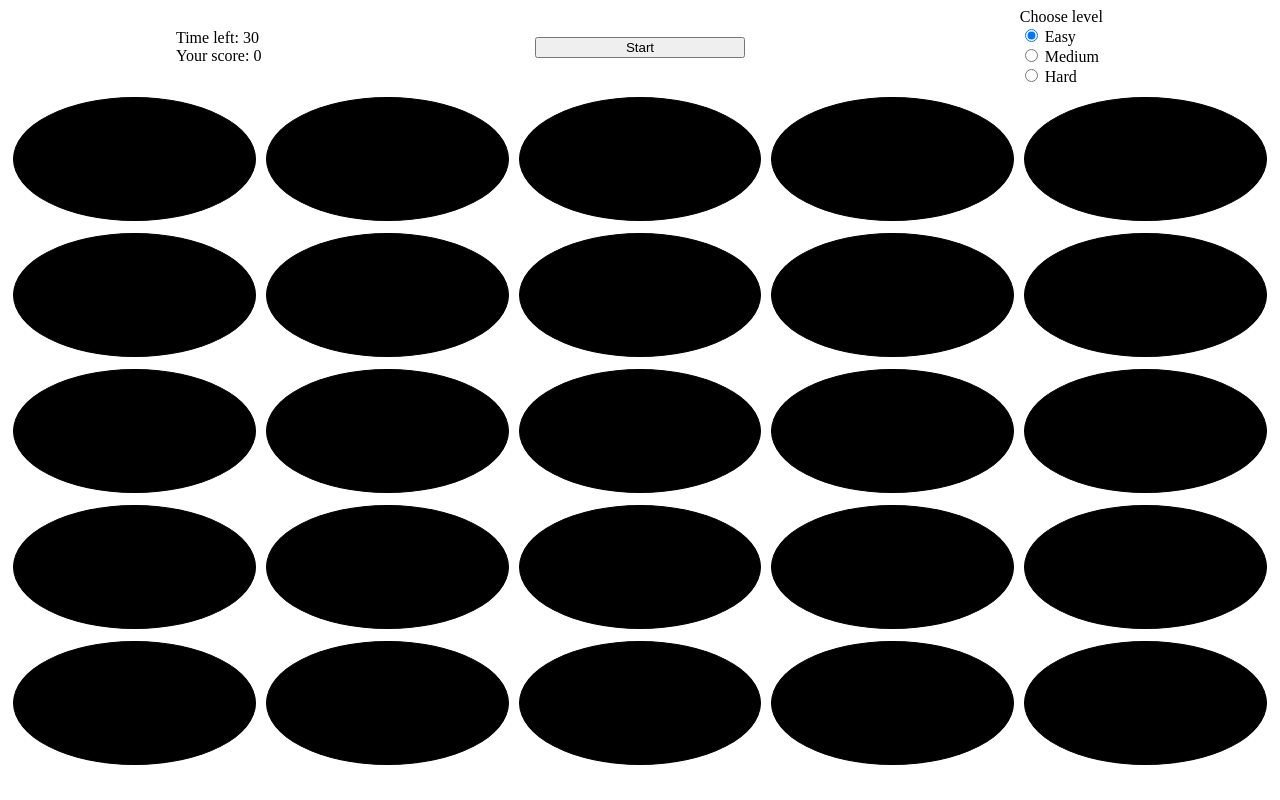
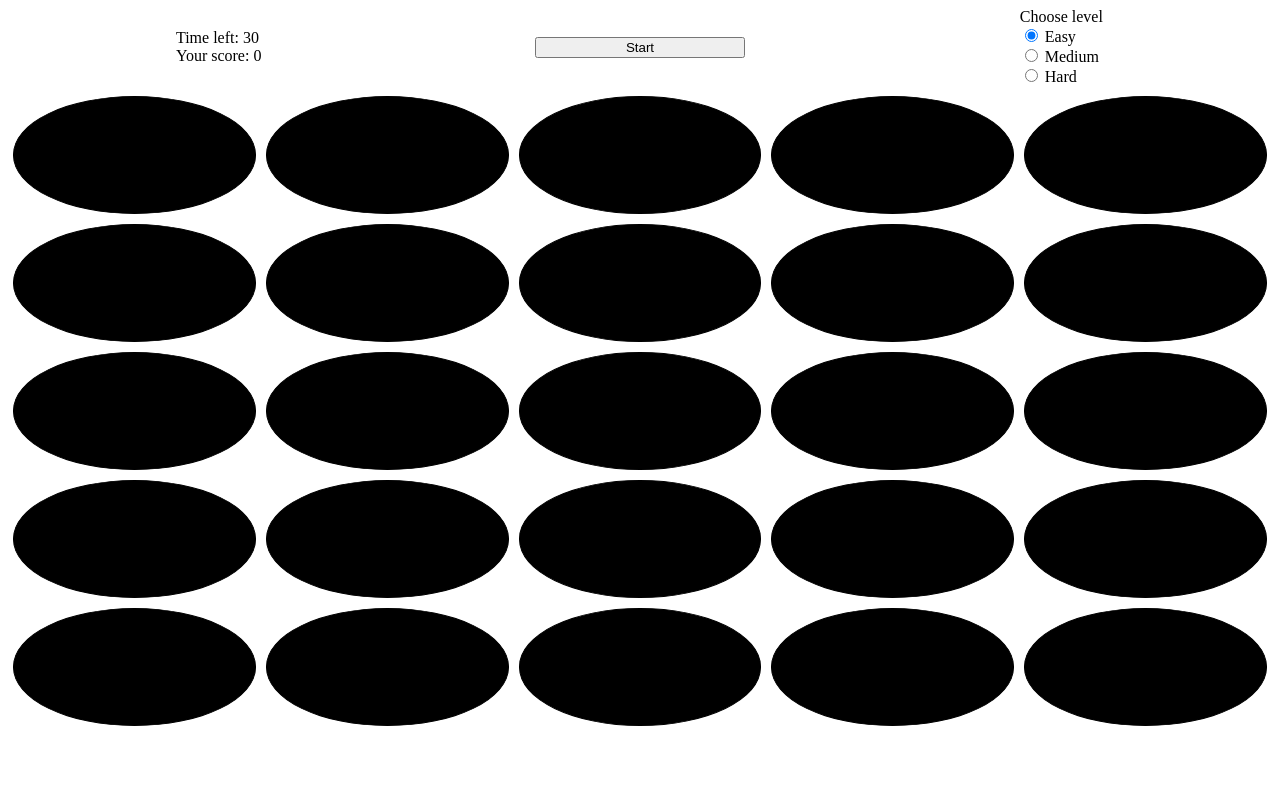
Before and after one commit to Mark-Waring/Week-2-Project, a plain HTML site: page index.html in a window 1280 px wide. Drawn offline with Linux system fonts and the light colour scheme.

Commit message:
edited container height

```diff
--- a/styles.css
+++ b/styles.css
@@ -12,7 +12,7 @@
     display: flex;
     flex-flow: row wrap;
     align-items: center;
-    height: 85vh;
+    height: 80vh;
   }
   .mole {
     display: flex;
```
